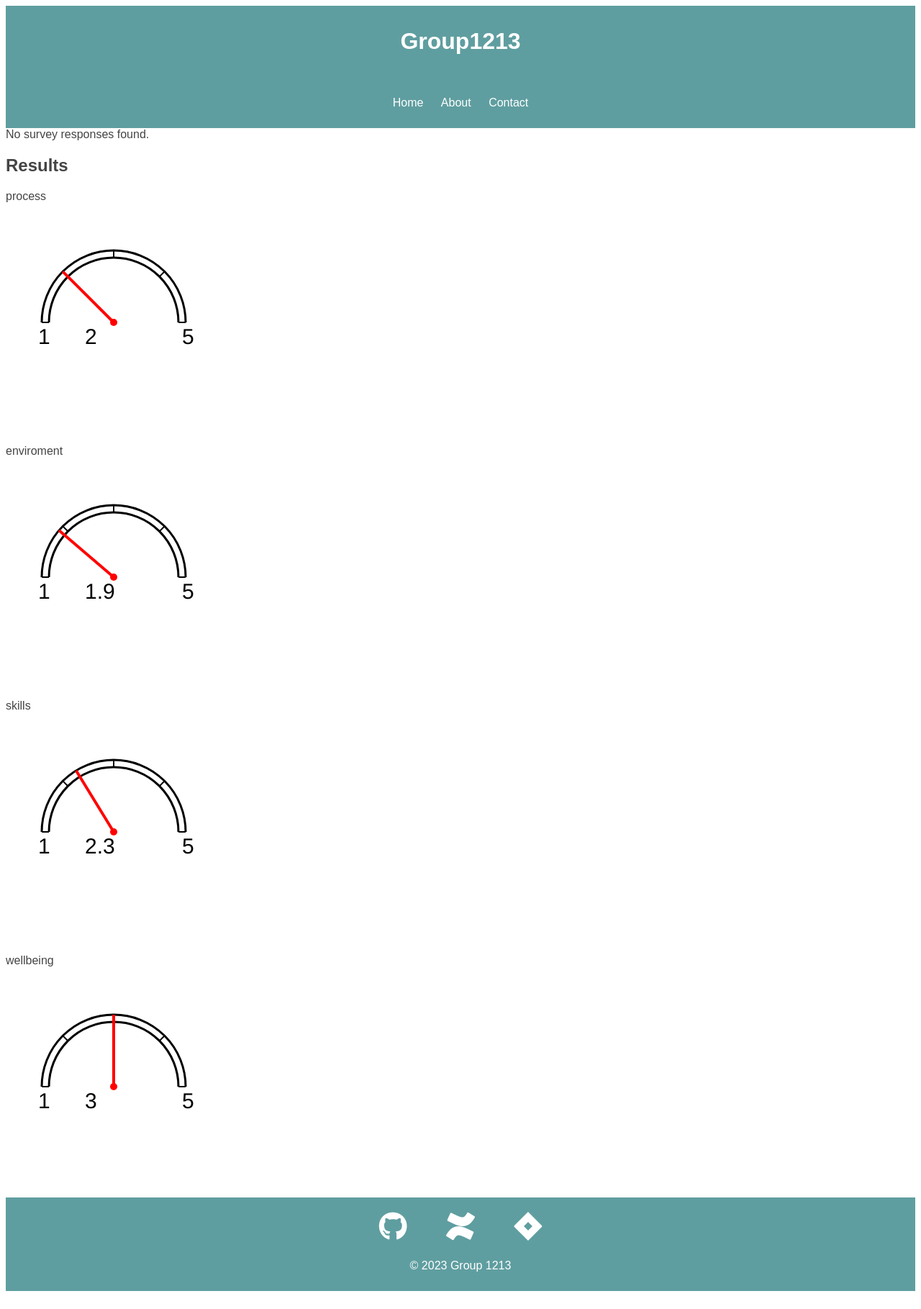
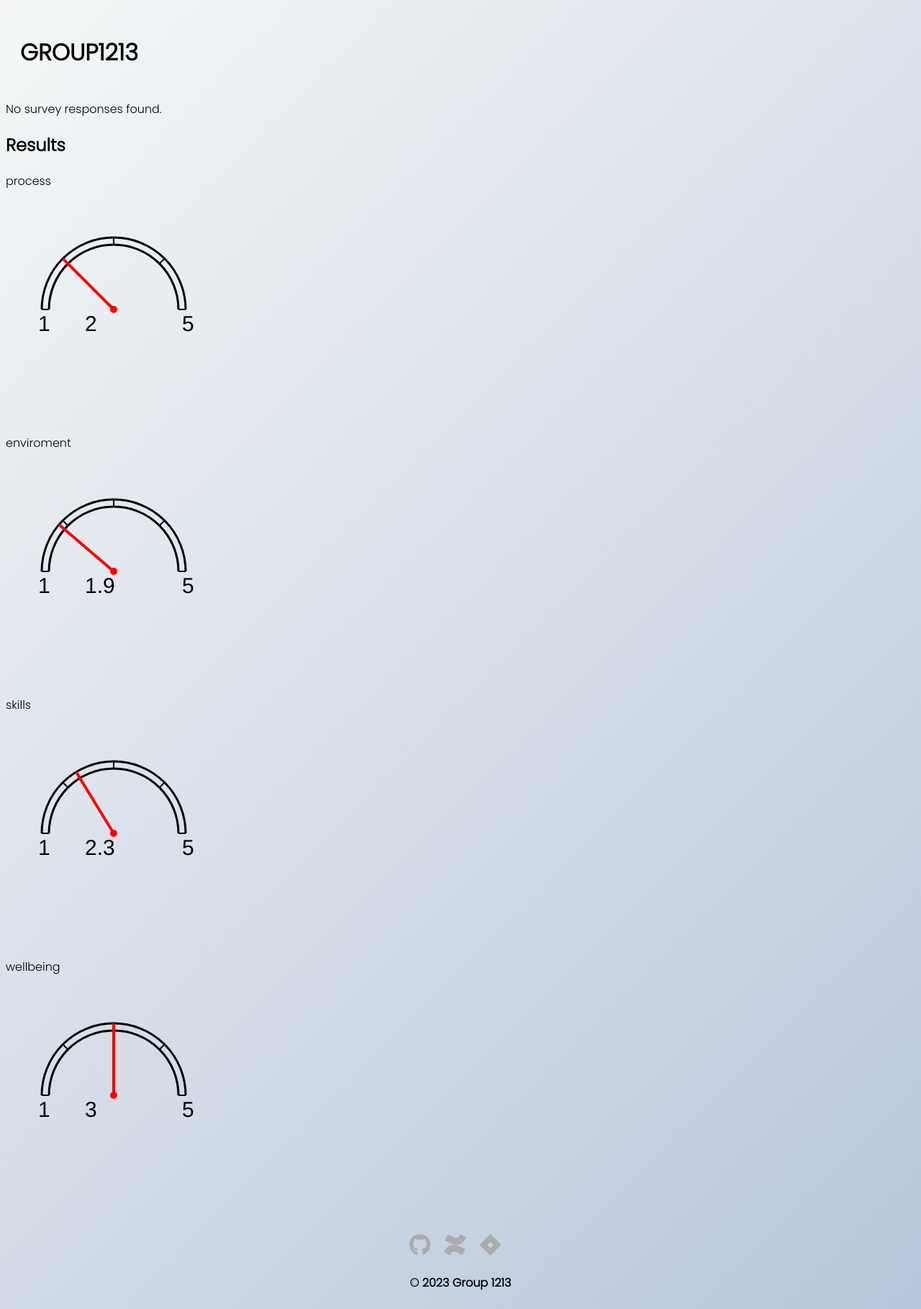
Before and after one commit to Tuomas-Talkio/HAMK-Edu, a PHP site: page /results.php in a window 1280 px wide. Shown: the whole page at 72% size. Before the commit the page ends 1794 px from the top, so only its background shows below. Run offline with PHP 8.4, Linux system fonts and the light colour scheme; data comes from the database, SQL or seed files in the repository; data that the repository does not hold is empty.

Commit message:
Updates on stylesheet

```diff
--- a/includes/footer.php
+++ b/includes/footer.php
@@ -1,8 +1,8 @@
+
     <footer>
-        <div class="footer-links">
-            <a href="https://github.com/Tuomas-Talkio/HAMK-Edu" target="_blank" rel="noopener noreferrer">
-                <i class="fab fa-github"></i>
-            </a>
+        <div class= 'container'>
+            <div class="social-icons">
+                <a href="https://github.com/Tuomas-Talkio/HAMK-Edu/"><i class="fab fa-github"></i></a>
                 <a href="https://bitdocs.hamk.fi/display/DP1HEW/DFP+P22+1213+HAMK+Edu" target="_blank" rel="noopener noreferrer">
                     <i class="fab fa-confluence"></i>
                 </a>
@@ -12,6 +12,7 @@
             </div>
 
             <p>&copy; <?php echo date("Y"); ?> Group 1213</p>
+        </div>
 
     </footer>
 </body>
--- a/includes/header.php
+++ b/includes/header.php
@@ -6,19 +6,12 @@ session_start()
 <head>
     <meta charset="UTF-8">
     <meta name="viewport" content="width=device-width, initial-scale=1.0">
-    <link rel="stylesheet" href="../styles/style.css">
+    <link rel="stylesheet" href="../styles/main.css">
     <link rel="stylesheet" href="https://cdnjs.cloudflare.com/ajax/libs/font-awesome/6.4.0/css/all.min.css">
     <script src="https://cdn.jsdelivr.net/npm/chart.js"></script>
     <title>Group1213</title>
 </head>
 <body>
 <header>
-    <h1>Group1213</h1>
+    <h1>GROUP1213</h1>
 </header>
-<nav>
-    <ul>
-        <li><a href="../index.php">Home</a></li>
-        <li><a href="#">About</a></li>
-        <li><a href="#">Contact</a></li>
-    </ul>
-</nav>
--- /dev/null
+++ b/styles/main.css
@@ -0,0 +1,76 @@
+@import url('https://fonts.googleapis.com/css2?family=Poppins:wght@300&family=Ubuntu:wght@300&display=swap');
+
+body{
+    background-color: #b8c6db;
+    background-image: linear-gradient(315deg, #b8c6db 0%, #f5f7f7 100%);
+    font-family: 'Poppins', sans-serif;
+    min-height: 100vh;
+    display: flex;
+    flex-direction: column;
+  }
+
+  header{
+    padding: 20px;
+
+  }
+  .header h1{
+    font-size: 30px;
+    font-weight: 900;
+    margin-bottom: 15px;
+  }
+
+
+
+
+  .contents{
+    justify-content: center;
+    padding: 20px;
+  }
+
+  .question-text{
+    font-size: large;
+  }
+
+  #Surveyquestions{
+    padding: 0 20%;
+  }
+
+  #submitButton{
+    display: inline-block;
+    padding: 12px 30px;
+    font-size: 18px;
+    margin-top: 20px;
+    cursor: pointer;
+    border: 0;
+    outline: none;
+    background: #262626;
+    color: #fff;
+    border-radius: 6px;
+
+  }
+
+  .social-icons{
+    margin-top: 30px;
+  }
+  .social-icons a{
+    text-decoration: none;
+    font-size: 30px;
+    margin-right: 15px;
+    color: #ababab;
+    display: inline-block;
+    transition: transform 0.5s;
+  }
+  .social-icons a:hover{
+    color:#262626;
+    transform: translateY(-5px);
+  }
+
+  .container{
+    text-align: center;
+    margin: auto;
+    font-weight: bold;
+  }
+
+  footer{
+    margin-top: auto;
+  }
--- a/styles/style.css
+++ /dev/null
@@ -1,73 +0,0 @@
-html{
-    font-family: Arial, Helvetica, sans-serif;
-}
-body{
-    color: #444444 !important;
-}
-
-form h2, button {
-    margin-left: -10px !important;
-}
-
-form{
-    margin-left: 20px;
-}
-header, nav {
-    background-color: cadetblue;
-    color: #fff;
-    text-align: center;
-    padding: 10px;
-}
-.question-text{
-    color: #444444 !important;
-}
-
-nav ul {
-    list-style-type: none;
-    padding: 0;
-}
-
-nav li {
-    display: inline;
-    color: white;
-}
-
-nav li:not(:last-child) {
-    margin-right: 20px;
-}
-
-nav a{
-    color: inherit;
-    text-decoration: inherit;
-}
-
-nav a:hover{
-    color: #aaa;
-}
-
-footer {
-    background-color: cadetblue;
-    color: #fff;
-    text-align: center;
-    padding: 10px;
-}
-.footer-links{
-    padding-bottom: 10px;
-    padding-top: 10px;
-}
-.footer-links a{
-    color: inherit;
-    text-decoration: inherit;
-}
-
-.footer-links i{
-    font-size: 40px;
-}
-
-.footer-links a:not(:last-child)  {
-    margin-right: 50px;
-}
-
-canvas {
-    object-fit: contain;
-}
```
Also changed, not shown: index.php (+12 -10 lines), style.css (deleted, +0 -24 lines). Lines whose indentation alone changed are shown as unchanged.
